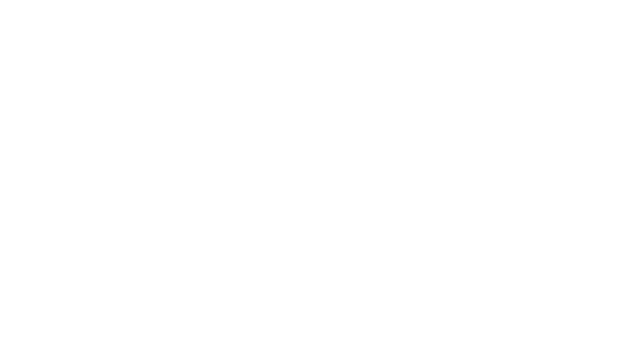
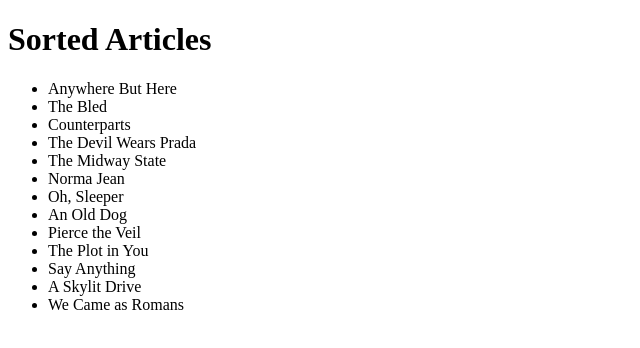
Before and after one commit to acciojob/sorting-articles-sourabh-bansotiya, a website: page main.html in a window 1280 px wide. Shown: the whole page, without its empty margins (0-640 px from the left). Drawn offline with Linux system fonts and the light colour scheme.

Commit message:
created a submission

```diff
--- a/main.html
+++ b/main.html
@@ -1,16 +1,55 @@
 <!DOCTYPE html>
+<html lang="en">
+<head>
+  <meta charset="UTF-8">
+  <meta name="viewport" content="width=device-width, initial-scale=1.0">
+  <title>Sorted Articles</title>
+</head>
+<body>
+  <h1>Sorted Articles</h1>
+  <ul id="band"></ul>
 
-<html>
+  <script>
+    // Data for the articles
+    const bands = ['The Plot in You', 'The Devil Wears Prada', 'Pierce the Veil', 'Norma Jean', 'The Bled', 'Say Anything', 'The Midway State', 'We Came as Romans', 'Counterparts', 'Oh, Sleeper', 'A Skylit Drive', 'Anywhere But Here', 'An Old Dog'];
 
-<head>
-	<link rel="stylesheet" href="styles.css">
-</head>
+    // Function to sort the articles while excluding certain words
+    function sortArticles(bands) {
+      // Define an array to store the sorted bands
+      let sortedBands = [];
 
-<body>
-	<!-- the entire body must be written by student -->
-    <script type="text/javascript" src="./script.js">
-</script>
+      // Regular expression to match "a", "an", and "the" with word boundary
+      const excludeWordsRegex = /\b(?:a|an|the)\b/i;
 
+      // Sort the bands while ignoring certain words
+      sortedBands = bands.sort((a, b) => {
+        // Remove the excluded words and leading/trailing whitespaces, and convert to lowercase for comparison
+        const bandA = a.replace(excludeWordsRegex, '').trim().toLowerCase();
+        const bandB = b.replace(excludeWordsRegex, '').trim().toLowerCase();
+
+        // Compare the modified band names
+        if (bandA < bandB) {
+          return -1;
+        } else if (bandA > bandB) {
+          return 1;
+        } else {
+          return 0;
+        }
+      });
+
+      return sortedBands;
+    }
+
+    // Get the ul element to append sorted articles
+    const bandList = document.getElementById('band');
+
+    // Sort the articles and update the HTML
+    const sortedBands = sortArticles(bands);
+    sortedBands.forEach(band => {
+      const listItem = document.createElement('li');
+      listItem.textContent = band;
+      bandList.appendChild(listItem);
+    });
+  </script>
 </body>
-
 </html>
```
